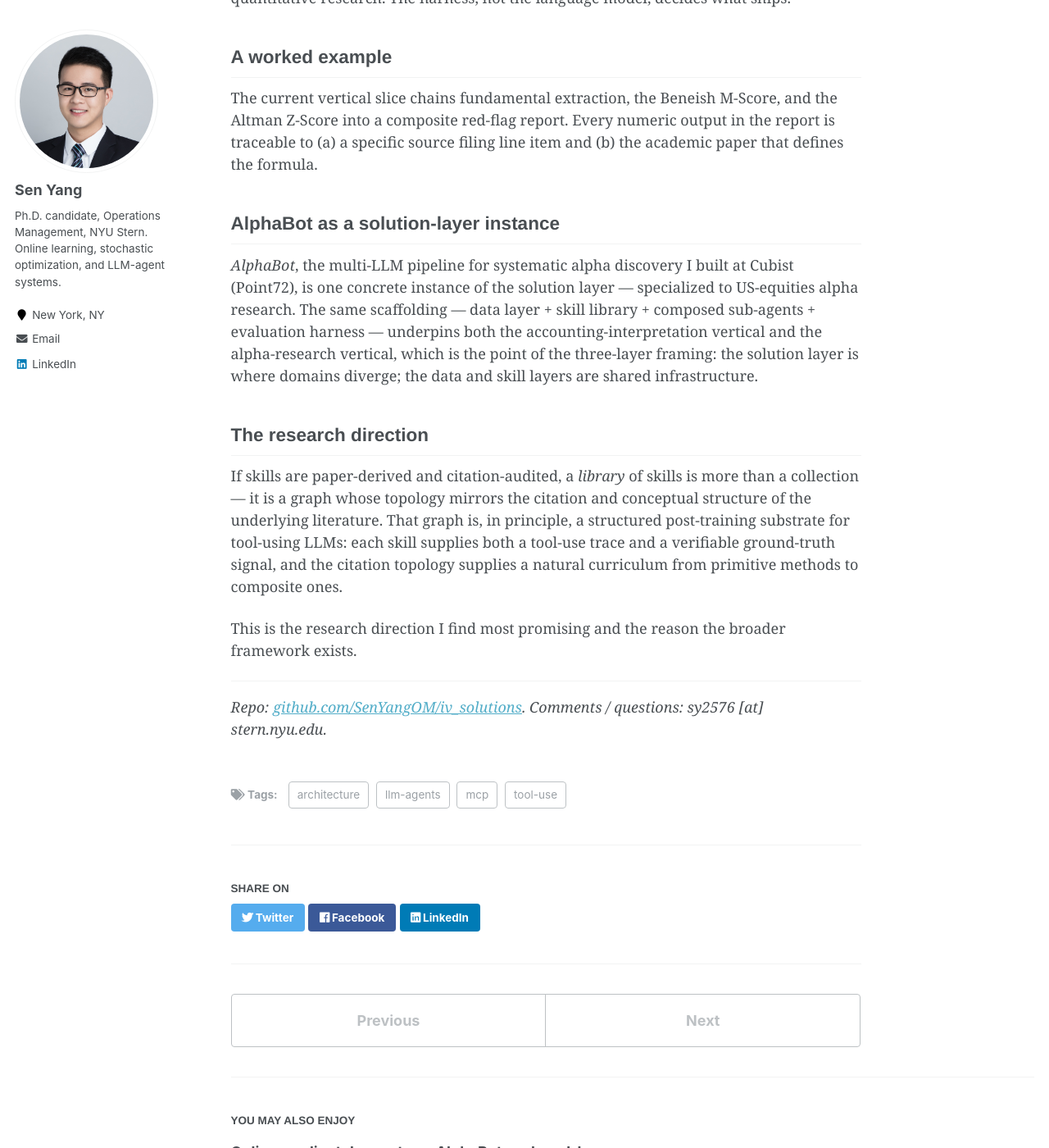
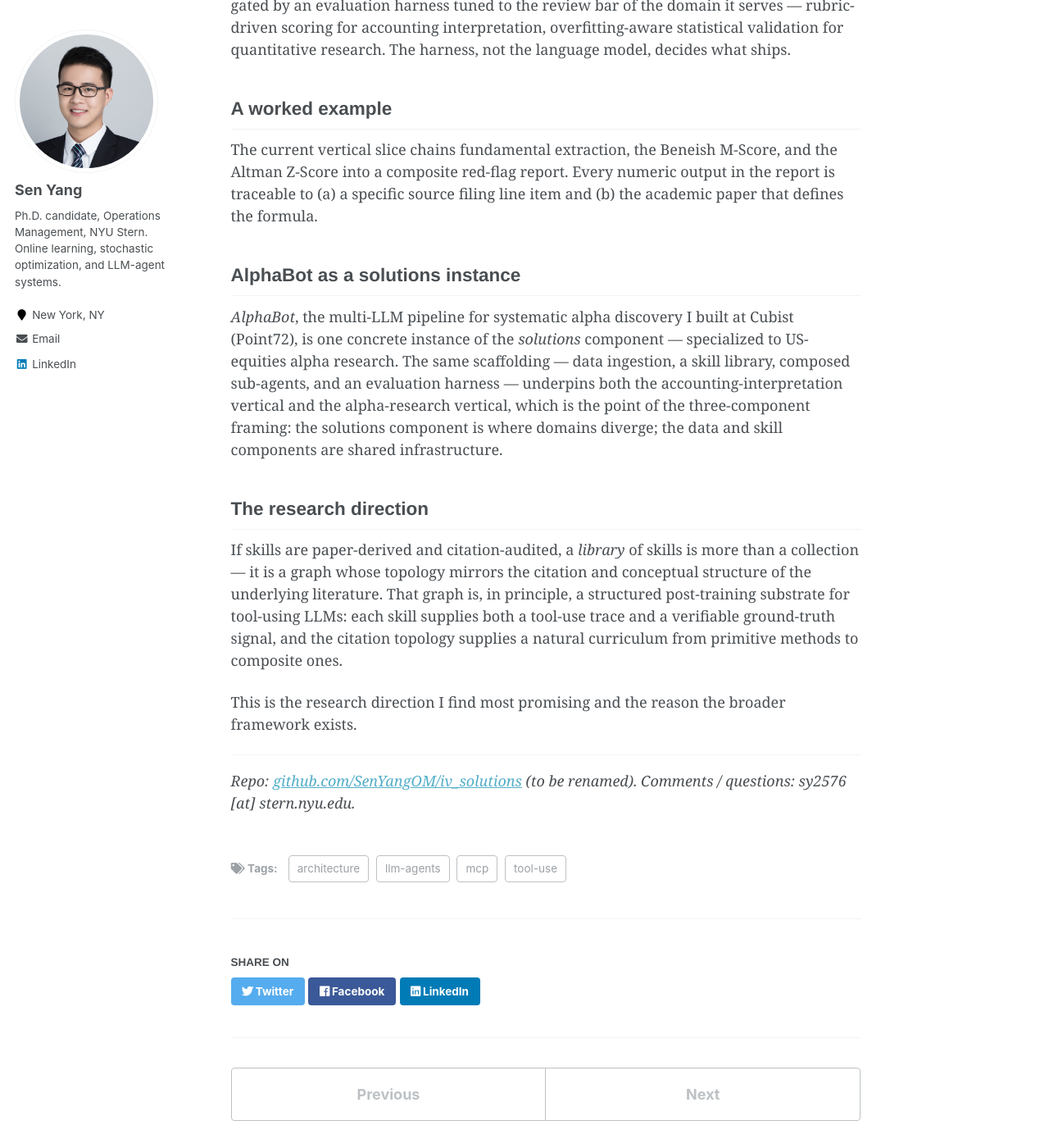
Before and after one commit to SenYangOM/SenYangOM.github.io, a Jekyll site: the page built from _posts/2026-04-19-ivorysquare-architecture.md, in a window 1280 px wide and 1400 px high, scrolled down 1485 px. Shown: the whole window at 82% size. Built offline with Jekyll 4.4.1, drawn with Linux system fonts in a browser that asks for light colours; some of the changed text lies outside the part shown.

Commit message:
Rename iv_solutions to IvorySquare across the site
Replace the iv_solutions display name with IvorySquare, add the
"an open Ivory Tower for everyone" tagline on landing, projects,
CV, and architecture-blog pages, and rename the blog post file and
permalink. Residual "layer" phrasing in the architecture post
updated to component-based language for consistency. GitHub URLs
still point to the iv_solutions repo pending a repo-side rename.

```diff
--- a/_posts/2026-04-19-iv-solutions-architecture.md
+++ b/_posts/2026-04-19-ivorysquare-architecture.md
@@ -11,9 +11,11 @@ tags:
 
 > **Status: draft.** A longer writeup is in preparation. The outline below records the framing.
 
+*IvorySquare — an open Ivory Tower for everyone.*
+
 ## The premise
 
-Most "AI for finance" tools today are wrappers around chat, with a human as the user of the language model. `iv_solutions` is built on the inverted premise: the language model is the user, and the system exposes verifiable, citation-grounded methodology as the tool surface it consumes.
+Most "AI for finance" tools today are wrappers around chat, with a human as the user of the language model. IvorySquare is built on the inverted premise: the language model is the user, and the system exposes verifiable, citation-grounded methodology as the tool surface it consumes.
 
 The ambition is not a single domain. Finance, accounting, economics, and operations research have produced decades of peer-reviewed methods — each with a formula, a data requirement, an empirical validation, and a citation. Making those methods available to an LLM agent as typed, test-backed, provenance-tracked skills turns the academic literature into a form of infrastructure that agents can call against.
 
@@ -38,9 +40,9 @@ Three components, each with its own contract, plus a purpose-built evaluation ha
 
 The current vertical slice chains fundamental extraction, the Beneish M-Score, and the Altman Z-Score into a composite red-flag report. Every numeric output in the report is traceable to (a) a specific source filing line item and (b) the academic paper that defines the formula.
 
-## AlphaBot as a solution-layer instance
+## AlphaBot as a solutions instance
 
-*AlphaBot*, the multi-LLM pipeline for systematic alpha discovery I built at Cubist (Point72), is one concrete instance of the solution layer — specialized to US-equities alpha research. The same scaffolding — data layer + skill library + composed sub-agents + evaluation harness — underpins both the accounting-interpretation vertical and the alpha-research vertical, which is the point of the three-layer framing: the solution layer is where domains diverge; the data and skill layers are shared infrastructure.
+*AlphaBot*, the multi-LLM pipeline for systematic alpha discovery I built at Cubist (Point72), is one concrete instance of the *solutions* component — specialized to US-equities alpha research. The same scaffolding — data ingestion, a skill library, composed sub-agents, and an evaluation harness — underpins both the accounting-interpretation vertical and the alpha-research vertical, which is the point of the three-component framing: the solutions component is where domains diverge; the data and skill components are shared infrastructure.
 
 ## The research direction
 
@@ -50,4 +52,4 @@ This is the research direction I find most promising and the reason the broader
 
 ---
 
-*Repo: [github.com/SenYangOM/iv_solutions](https://github.com/SenYangOM/iv_solutions). Comments / questions: sy2576 [at] stern.nyu.edu.*
+*Repo: [github.com/SenYangOM/iv_solutions](https://github.com/SenYangOM/iv_solutions) (to be renamed). Comments / questions: sy2576 [at] stern.nyu.edu.*
```
Also changed, not shown: other parts of _posts/2026-04-19-ivorysquare-architecture.md (+2 -2 lines), _pages/about.md (+1 -1 lines), _pages/cv.md (+1 -1 lines), _pages/projects.md (+3 -3 lines), _posts/2026-04-19-alphabot-multi-llm-alpha-discovery.md (+1 -1 lines).
